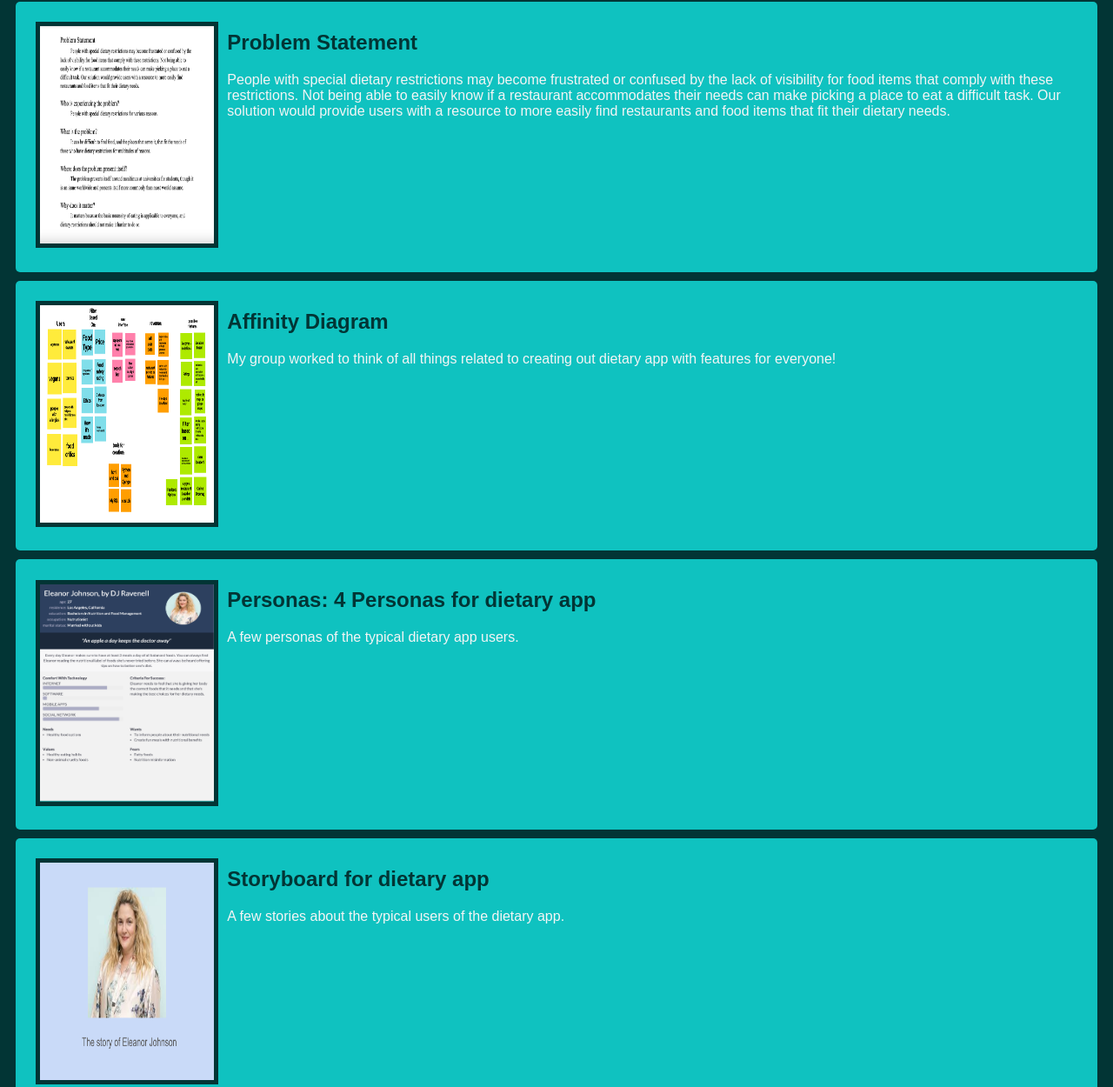
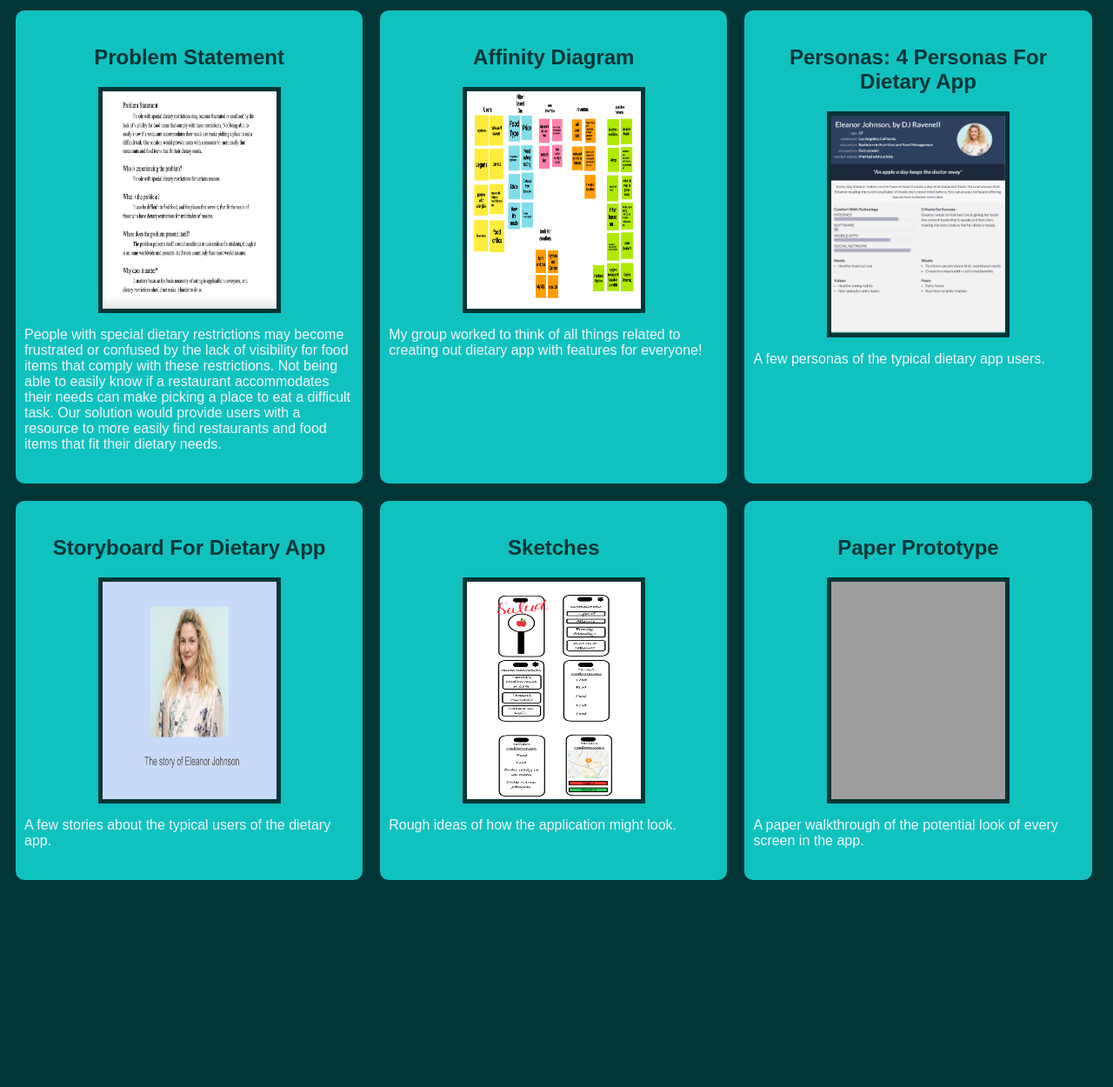
Before and after one commit to djravenell/djravenell.github.io, a plain HTML site: page index.html in a window 1280 px wide. Shown: the part 78-1328 px from the top of the page at 87% size. After the commit the page ends 1108 px from the top, so only its background shows below. Drawn offline with Linux system fonts and the light colour scheme; grey boxes are pictures that could not be loaded.

Commit message:
Add files via upload

```diff
--- a/index.html
+++ b/index.html
@@ -6,60 +6,84 @@
     </head>
     <body>
         <h1>DJ Ravenell's CSCE 190 Site</h1>
-
+        <div class="assignments">
             <!-- Problem Statement Assignment -->
             <section class="assignment">
-            <a href="files/problem statement.pdf"><img src="images/problem statement.png" width="400" height="250"></a>
-            <section class="ass-details">
-                <a href="files/problem statement.pdf"><h2>Problem Statement</h2></a>
+                <a href="files/problem statement.pdf">
+                    <h2>Problem Statement</h2>
+                </a>
+                <a href="files/problem statement.pdf">
+                    <img src="images/problem statement.png" width="400" height="250">
+                </a>
                 <p>
                     People with special dietary restrictions may become frustrated or confused by the lack of visibility for food items that comply with these restrictions. Not being able to easily know if a restaurant accommodates their needs can make picking a place to eat a difficult task. Our solution would provide users with a resource to more easily find restaurants and food items that fit their dietary needs.
                 </p>
             </section>
-        </section>
 
             <!-- Affinity Diagram Assignment -->
             <section class="assignment">
-            <a href="files/affinity diagram.pdf"><img src="images/affinity diagram.png" width="400" height="250"></a>
-            <section class="ass-details">
-                <a href="files/affinity diagram.pdf"><h2>Affinity Diagram</h2></a>
+                <a href="files/affinity diagram.pdf">
+                    <h2>Affinity Diagram</h2>
+                </a>
+                <a href="files/affinity diagram.pdf">
+                    <img src="images/affinity diagram.png" width="400" height="250">
+                </a>
                 <p>
                     My group worked to think of all things related to creating out dietary app with features for everyone!
                 </p>
             </section>
-        </section>
 
             <!-- Persona Assignment -->
             <section class="assignment">
-            <a href="files/persona.pdf"><img src="images/persona.png" width="400" height="250"></a>
-            <section class="ass-details">
-                <a href="files/persona.pdf"><h2>Personas: 4 Personas for dietary app</h2></a>
+                <a href="files/persona.pdf">
+                    <h2>Personas: 4 Personas For Dietary App</h2>
+                </a>
+                <a href="files/persona.pdf">
+                    <img src="images/persona.png" width="400" height="250">
+                </a>
                 <p>
                     A few personas of the typical dietary app users.
                 </p>
             </section>
-        </section>
 
             <!-- Storyboard Assignment -->
             <section class="assignment">
-            <a href="files/storyboard.pdf"><img src="images/storyboard.png" width="400" height="250"></a>
-            <section class="ass-details">
-                <a href="files/storyboard.pdf"><h2>Storyboard for dietary app</h2></a>
+                <a href="files/storyboard.pdf">
+                    <h2>Storyboard For Dietary App</h2>
+                </a>
+                <a href="files/storyboard.pdf">
+                    <img src="images/storyboard.png" width="400" height="250">
+                </a>
                 <p>
                     A few stories about the typical users of the dietary app.
                 </p>
             </section>
-        </section>
 
             <!-- Sketches Assignment -->
             <section class="assignment">
-            <a href="files/sketches.pdf"><img src="images/sketches.png" width="400" height="250"></a>
-            <section class="ass-details">
-                <a href="files/storyboard.pdf"><h2>Sketches</h2></a>
+                <a href="files/storyboard.pdf">
+                    <h2>Sketches</h2>
+                </a>
+                <a href="files/sketches.pdf">
+                    <img src="images/sketches.png" width="400" height="250">
+                </a>
                 <p>
                     Rough ideas of how the application might look.
                 </p>
             </section>
+
+            <!-- Prototype Assignment -->
+            <section class="assignment">
+                <a href="https://youtu.be/8GGt29u-odE">
+                    <h2>Paper Prototype</h2>
+                </a>
+                <a href="https://youtu.be/8GGt29u-odE">
+                    <img src="images/paper prototype.png" width="400" height="250">
+                </a>
+                <p>
+                    A paper walkthrough of the potential look of every screen in the app.
+                </p>
             </section>
+        </div>
     </body>
 </html>
--- a/styles.css
+++ b/styles.css
@@ -3,18 +3,26 @@ body {
     font-family: Arial, Helvetica, sans-serif;
 }
 
+.assignments {
+    display: flex;
+    flex-wrap: wrap;
+}
+
 .assignment {
-    display: flex;
+    width: 30%;
     padding: 10pt;
     margin: 10px;
+    padding: 20px 10px;
     background: #0FC2C0;
-    border-radius: 5px;
+    border-radius: 10px;
 }
 
 .assignment img {
     width: 200px;
     margin: 10px;
     border: 5px solid #023535;
+    display: block;
+    margin: auto;
 }
 
 .assignment img:hover {
@@ -24,6 +32,10 @@ body {
 
 h1 {
     color: #0FC2C0;
+    text-align: center;
+}
+
+h2 {
     text-align: center;
 }
 
```
Also changed, not shown: 1 other file. Lines whose indentation alone changed are shown as unchanged.
